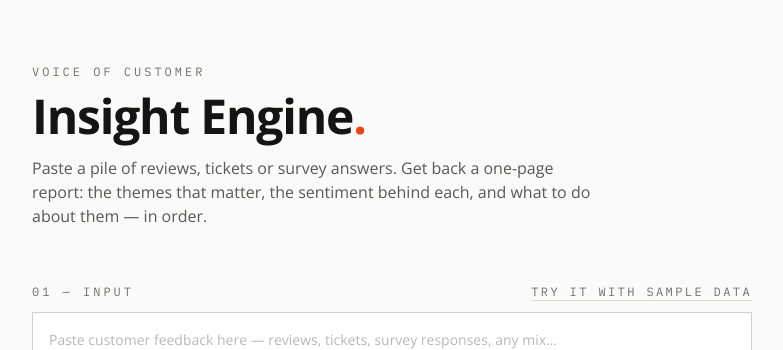
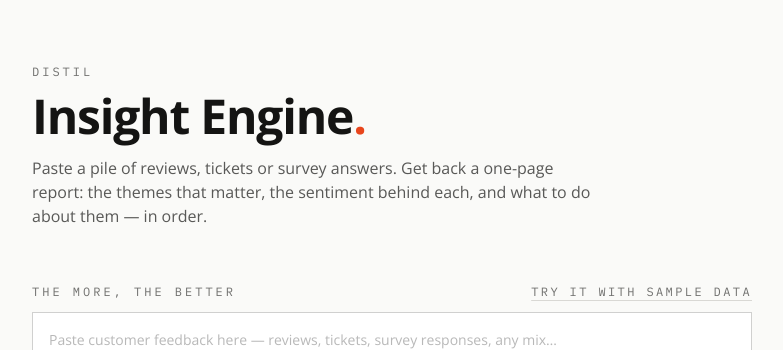
Before and after one commit to Reaper-Street93/VoC-Insight-Engine, a React (Vite) app: page / in a window 1280 px wide. Shown: the top 350 px of the page, without its empty margins (248-1031 px from the left). Built offline with nearby package versions, Linux system fonts and the light colour scheme.

Commit message:
give the app a proper name — distil — and a friendlier input label
Co-Authored-By: Claude Fable 5 <noreply@anthropic.com>

```diff
--- a/index.html
+++ b/index.html
@@ -3,7 +3,7 @@
   <head>
     <meta charset="UTF-8" />
     <meta name="viewport" content="width=device-width, initial-scale=1.0" />
-    <title>Voice of Customer — Insight Engine</title>
+    <title>Distil — Insight Engine</title>
     <link rel="preconnect" href="https://fonts.googleapis.com" />
     <link rel="preconnect" href="https://fonts.gstatic.com" crossorigin />
     <link
--- a/src/App.jsx
+++ b/src/App.jsx
@@ -55,7 +55,7 @@ export default function App() {
     <div className="mx-auto max-w-3xl px-6 py-16">
       <header className="mb-14">
         <p className="font-mono text-xs uppercase tracking-[0.25em] text-ink/60">
-          Voice of Customer
+          Distil
         </p>
         <h1 className="mt-3 text-5xl font-bold tracking-tight">
           Insight Engine<span className="text-signal">.</span>
@@ -73,7 +73,7 @@ export default function App() {
             htmlFor="feedback"
             className="font-mono text-xs uppercase tracking-[0.25em] text-ink/60"
           >
-            01 — Input
+            The more, the better
           </label>
           <button
             onClick={handleSample}
```
